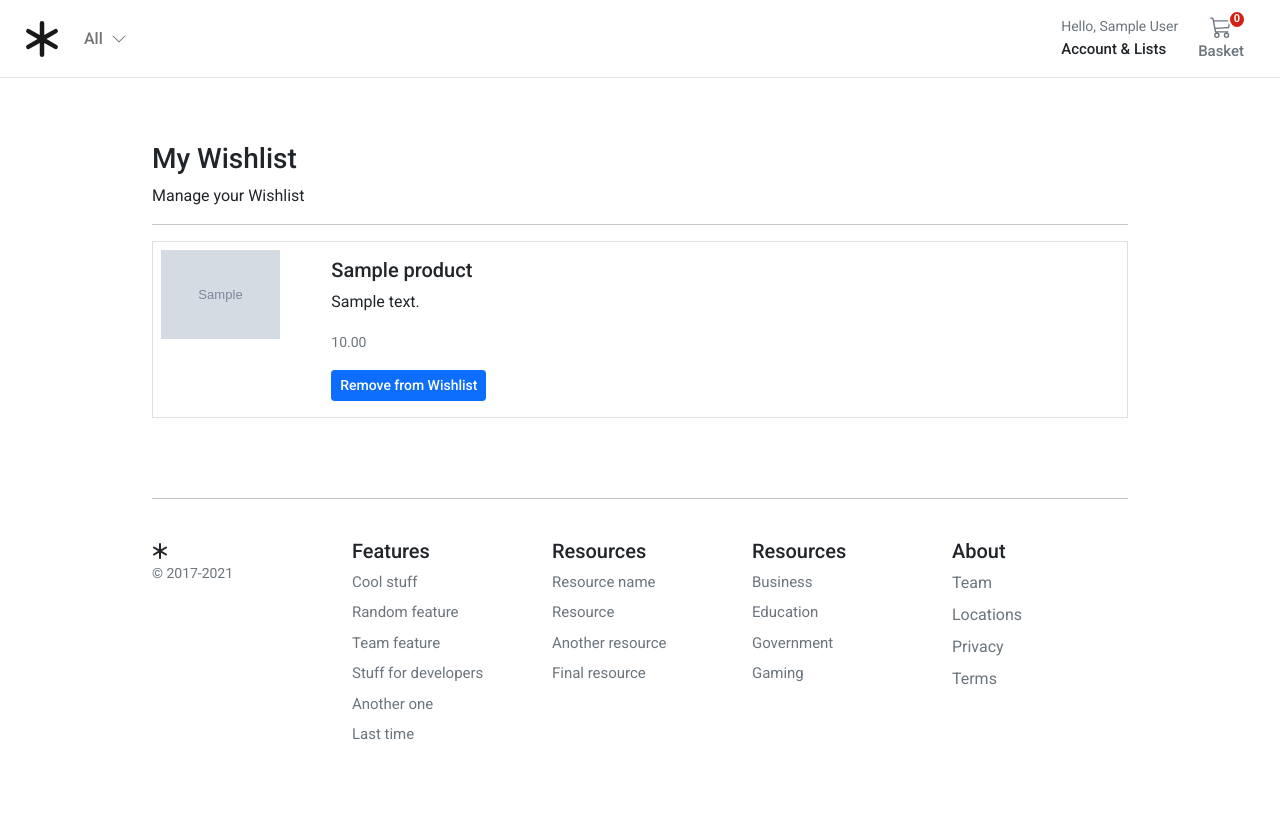
After one commit to Aniketh17/store_tp, a Django app: page /account/wishlist in a window 1280 px wide. The commit adds this page. Run offline with Django 4.2, Linux system fonts and the light colour scheme; a user stored in the database is signed in; tables that the repository leaves empty hold one stand-in row (values such as "Sample post"); grey boxes marked "Sample" are stand-in pictures.

Commit message:
Build the customer wish list

```diff
--- a/account/urls.py
+++ b/account/urls.py
@@ -66,4 +66,8 @@ urlpatterns = [
     path("addresses/edit/<slug:id>/", views.edit_address, name="edit_address"),
     path("addresses/delete/<slug:id>/", views.delete_address, name="delete_address"),
     path("addresses/set_default/<slug:id>/", views.set_default, name="set_default"),
+
+    # Wish List
+    path("wishlist", views.wishlist, name="wishlist"),
+    path("wishlist/add_to_wishlist/<int:id>", views.add_to_wishlist, name="user_wishlist"),
 ]
--- a/account/views.py
+++ b/account/views.py
@@ -1,31 +1,48 @@
+from django.contrib import messages
 from django.contrib.auth import login, logout
 from django.contrib.auth.decorators import login_required
 from django.contrib.sites.shortcuts import get_current_site
-from django.http import HttpResponse, HttpResponseRedirect
-from django.shortcuts import redirect, render
+from django.http import HttpResponseRedirect
+from django.shortcuts import get_object_or_404, redirect, render
+from django.template.loader import render_to_string
 from django.urls import reverse
-from django.template.loader import render_to_string
 from django.utils.encoding import force_bytes, force_str
 from django.utils.http import urlsafe_base64_decode, urlsafe_base64_encode
+from orders.views import user_orders
+from store.models import Product
 
-from orders.views import user_orders
+from .forms import RegistrationForm, UserAddressForm, UserEditForm
+from .models import Address, Customer
+from .tokens import account_activation_token
 
-from .forms import RegistrationForm, UserEditForm, UserAddressForm
-from .models import Customer, Address
-from .tokens import account_activation_token
+
+@login_required
+def wishlist(request):
+    products = Product.objects.filter(users_wishlist=request.user)
+    return render(request, "account/dashboard/user_wish_list.html", {"wishlist": products})
+
+
+@login_required
+def add_to_wishlist(request, id):
+    product = get_object_or_404(Product, id=id)
+    if product.users_wishlist.filter(id=request.user.id).exists():
+        product.users_wishlist.remove(request.user)
+        messages.success(request, product.title + " has been removed from your WishList")
+    else:
+        product.users_wishlist.add(request.user)
+        messages.success(request, "Added " + product.title + " to your WishList")
+    return HttpResponseRedirect(request.META["HTTP_REFERER"])
 
 
 @login_required
 def dashboard(request):
     orders = user_orders(request)
-    return render(request,
-                  'account/dashboard/dashboard.html',
-                  {'section': 'profile', 'orders': orders})
+    return render(request, "account/dashboard/dashboard.html", {"section": "profile", "orders": orders})
 
 
 @login_required
 def edit_details(request):
-    if request.method == 'POST':
+    if request.method == "POST":
         user_form = UserEditForm(instance=request.user, data=request.POST)
 
         if user_form.is_valid():
@@ -33,8 +50,7 @@ def edit_details(request):
     else:
         user_form = UserEditForm(instance=request.user)
 
-    return render(request,
-                  'account/dashboard/edit_details.html', {'user_form': user_form})
+    return render(request, "account/dashboard/edit_details.html", {"user_form": user_form})
 
 
 @login_required
@@ -43,52 +59,58 @@ def delete_user(request):
     user.is_active = False
     user.save()
     logout(request)
-    return redirect('account:delete_confirmation')
+    return redirect("account:delete_confirmation")
 
 
 def account_register(request):
+
     if request.user.is_authenticated:
-        return redirect('account:dashboard')
+        return redirect("account:dashboard")
 
-    if request.method == 'POST':
+    if request.method == "POST":
         register_form = RegistrationForm(request.POST)
         if register_form.is_valid():
             user = register_form.save(commit=False)
-            user.email = register_form.cleaned_data['email']
-            user.set_password(register_form.cleaned_data['password'])
+            user.email = register_form.cleaned_data["email"]
+            user.set_password(register_form.cleaned_data["password"])
             user.is_active = False
             user.save()
             current_site = get_current_site(request)
-            subject = 'Activate your Account'
-            message = render_to_string('account/registration/account_activation_email.html', {
-                'user': user,
-                'domain': current_site.domain,
-                'uid': urlsafe_base64_encode(force_bytes(user.pk)),
-                'token': account_activation_token.make_token(user),
-            })
+            subject = "Activate your Account"
+            message = render_to_string(
+                "account/registration/account_activation_email.html",
+                {
+                    "user": user,
+                    "domain": current_site.domain,
+                    "uid": urlsafe_base64_encode(force_bytes(user.pk)),
+                    "token": account_activation_token.make_token(user),
+                },
+            )
             user.email_user(subject=subject, message=message)
-            return render(request, 'account/registration/register_email_confirm.html', {'form': register_form})
+            return render(request, "account/registration/register_email_confirm.html", {"form": register_form})
     else:
         register_form = RegistrationForm()
-    return render(request, 'account/registration/register.html', {'form': register_form})
+    return render(request, "account/registration/register.html", {"form": register_form})
 
 
 def account_activate(request, uidb64, token):
     try:
         uid = force_str(urlsafe_base64_decode(uidb64))
         user = Customer.objects.get(pk=uid)
-    except(TypeError, ValueError, OverflowError, user.DoesNotExist):
+    except (TypeError, ValueError, OverflowError, user.DoesNotExist):
         user = None
     if user is not None and account_activation_token.check_token(user, token):
         user.is_active = True
         user.save()
         login(request, user)
-        return redirect('account:dashboard')
+        return redirect("account:dashboard")
     else:
-        return render(request, 'account/registration/activation_invalid.html')
+        return render(request, "account/registration/activation_invalid.html")
 
 
 # Addresses
+
+
 @login_required
 def view_address(request):
     addresses = Address.objects.filter(customer=request.user)
@@ -110,27 +132,27 @@ def add_address(request):
 
 
 @login_required
-def edit_address(request, id_):
+def edit_address(request, id):
     if request.method == "POST":
-        address = Address.objects.get(pk=id_, customer=request.user)
+        address = Address.objects.get(pk=id, customer=request.user)
         address_form = UserAddressForm(instance=address, data=request.POST)
         if address_form.is_valid():
             address_form.save()
             return HttpResponseRedirect(reverse("account:addresses"))
     else:
-        address = Address.objects.get(pk=id_, customer=request.user)
+        address = Address.objects.get(pk=id, customer=request.user)
         address_form = UserAddressForm(instance=address)
     return render(request, "account/dashboard/edit_addresses.html", {"form": address_form})
 
 
 @login_required
-def delete_address(request, id_):
-    address = Address.objects.filter(pk=id_, customer=request.user).delete()
+def delete_address(request, id):
+    address = Address.objects.filter(pk=id, customer=request.user).delete()
     return redirect("account:addresses")
 
 
 @login_required
-def set_default(request, id_):
+def set_default(request, id):
     Address.objects.filter(customer=request.user, default=True).update(default=False)
-    Address.objects.filter(pk=id_, customer=request.user).update(default=True)
+    Address.objects.filter(pk=id, customer=request.user).update(default=True)
     return redirect("account:addresses")
--- a/store/models.py
+++ b/store/models.py
@@ -1,3 +1,4 @@
+from django.conf import settings
 from django.db import models
 from django.urls import reverse
 from django.utils.translation import gettext_lazy as _
@@ -53,7 +54,7 @@ class ProductType(models.Model):
 class ProductSpecification(models.Model):
     """
     The Product Specification Table contains product
-    specifiction or features for the product types.
+    specification or features for the product types.
     """
 
     product_type = models.ForeignKey(ProductType, on_delete=models.RESTRICT)
@@ -110,6 +111,7 @@ class Product(models.Model):
     )
     created_at = models.DateTimeField(_("Created at"), auto_now_add=True, editable=False)
     updated_at = models.DateTimeField(_("Updated at"), auto_now=True)
+    users_wishlist = models.ManyToManyField(settings.AUTH_USER_MODEL, related_name="user_wishlist", blank=True)
 
     class Meta:
         ordering = ("-created_at",)
--- a/templates/account/dashboard/edit_addresses.html
+++ b/templates/account/dashboard/edit_addresses.html
@@ -4,12 +4,14 @@
 {% block sub_content %}
 <div class="col-6 mx-auto">
   <h1 class="h3">Create/Edit Address</h1>
+
   <div>Add a new delivery <b>address</b> and delivery preferences</div>
   <hr />
   <form name="address_form" class="account-form" method="post" enctype="multipart/form-data">
     {% if form.errors %}
     <div class="alert alert-primary" role="alert">
       Error: Please try again!
+      {{ form.errors }}
     </div>
     {% endif %}
     {% csrf_token %}
--- /dev/null
+++ b/templates/account/dashboard/user_wish_list.html
@@ -0,0 +1,42 @@
+{% extends "../sub_base.html" %}
+{% block title %}Users Wish List{% endblock %}
+
+{% block sub_content %}
+<div class="col-12 mx-auto">
+  <h1 class="h3">My Wishlist</h1>
+  <div>Manage your Wishlist</div>
+  <hr />
+
+  {% if wishlist %}
+  {% for product in wishlist  %}
+
+  <div class="card mb-3 rounded-0">
+    <div class="row g-0">
+      <div class="col-md-2">
+        {% for image in product.product_image.all  %}
+          {% if image.is_feature %}
+          <img class="img-fluid d-block p-2" width="135px" src="{{ image.image.url }}"
+            alt="{{ image.image.alt_text }}" />
+          {% endif %}
+        {% endfor %}
+      </div>
+      <div class="col-md-10">
+        <div class="card-body">
+          <h5 class="card-title">{{product.title}}</h5>
+          <p class="card-text">{{product.description}}</p>
+          <p class="card-text"><small class="text-muted">{{product.regular_price}}</small></p>
+          <a type="button" class="btn btn-primary fw500 btn-sm" href="{% url 'account:user_wishlist' product.id %}">Remove from Wishlist</a>
+        </div>
+      </div>
+    </div>
+  </div>
+
+  {% endfor %}
+  {% else %}
+  <p class="card-text">No products have been added to your wishlist yet</p>
+  {% endif %}
+
+
+
+</div>
+{% endblock %}
```
Also changed, not shown: account/forms.py (+4 -4 lines), templates/account/dashboard/dashboard.html (+41 -10 lines), templates/store/single.html (+13 -5 lines), static/account/css/account.css (renamed from static/account/account.css), store/migrations/0002_product_users_wishlist.py (added).
